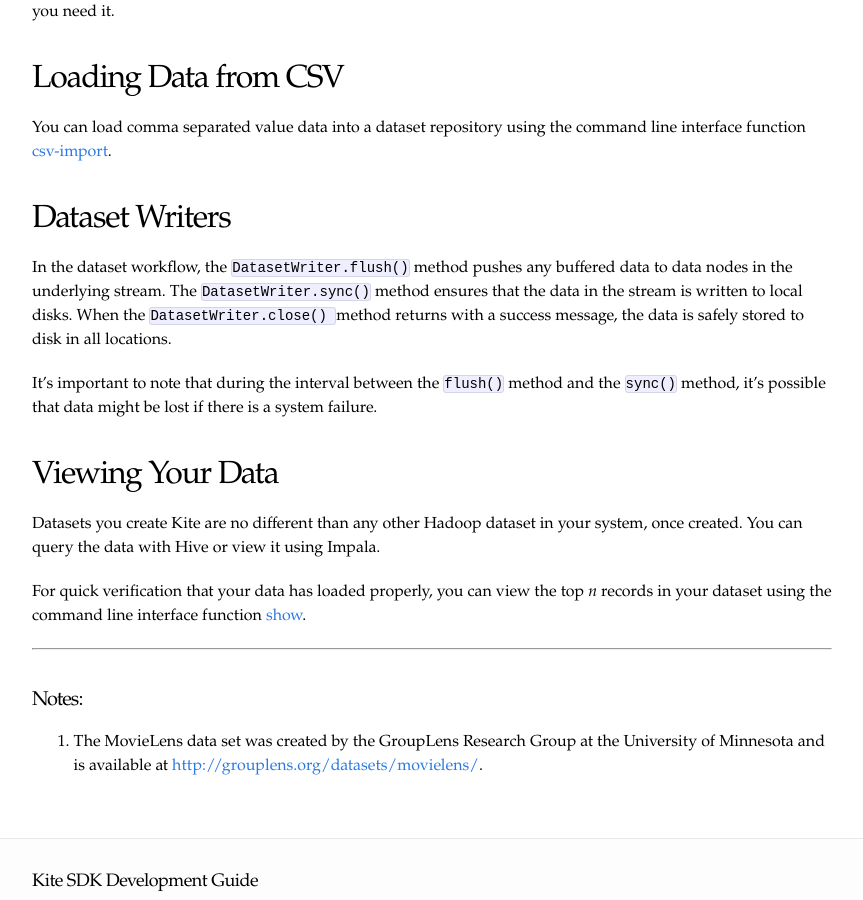
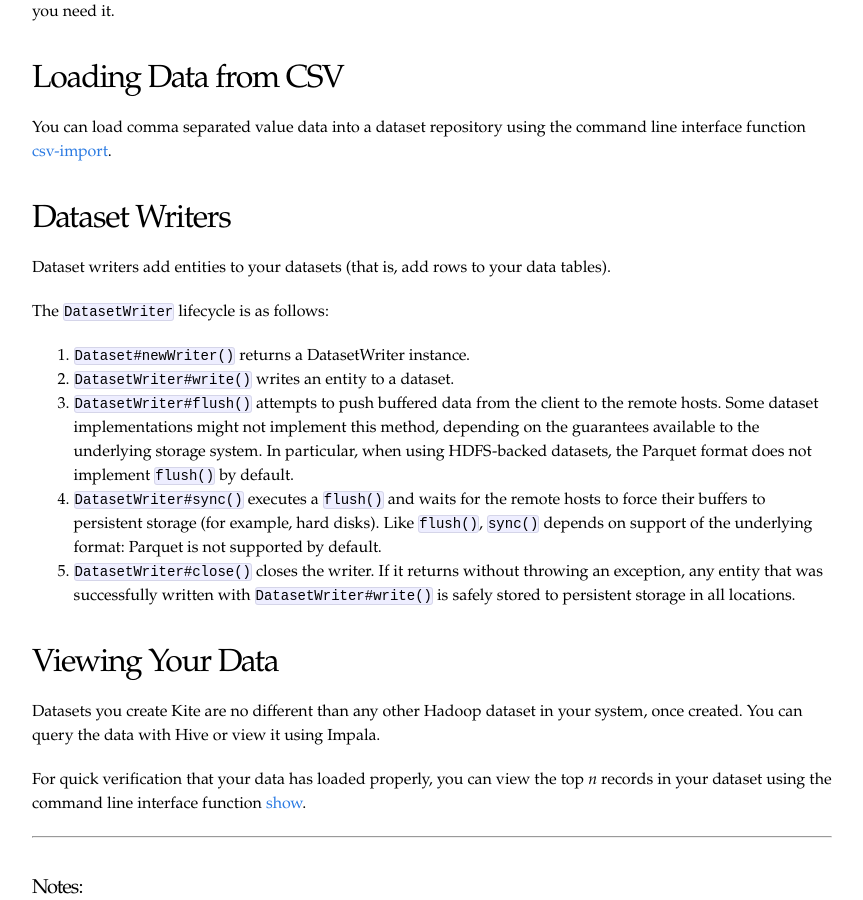
Before and after one commit to kite-sdk/kite-docs, a Jekyll site: the page built from Kite-Data-Module-Overview.md, in a window 1280 px wide and 900 px high, scrolled down 2507 px. Shown: the whole window, without its empty margins (208-1071 px from the left). Built offline with Jekyll 4.4.1, drawn with Linux system fonts in a browser that asks for light colours.

Commit message:
Update DatasetWriter doc.#

```diff
--- a/Kite-Data-Module-Overview.md
+++ b/Kite-Data-Module-Overview.md
@@ -94,9 +94,15 @@ You can load comma separated value data into a dataset repository using the comm
 
 ## Dataset Writers
 
-In the dataset workflow, the `DatasetWriter.flush()` method pushes any buffered data to data nodes in the underlying stream. The `DatasetWriter.sync()` method ensures that the data in the stream is written to local disks. When the `DatasetWriter.close() `method returns with a success message, the data is safely stored to disk in all locations.
+Dataset writers add entities to your datasets (that is, add rows to your data tables).
 
-It's important to note that during the interval between the `flush()` method and the `sync()` method, it's possible that data might be lost if there is a system failure.
+The `DatasetWriter` lifecycle is as follows:
+
+1. `Dataset#newWriter()` returns a DatasetWriter instance.
+2. `DatasetWriter#write()` writes an entity to a dataset.
+3. `DatasetWriter#flush()` attempts to push buffered data from the client to the remote hosts. Some dataset implementations might not implement this method, depending on the guarantees available to the underlying storage system. In particular, when using HDFS-backed datasets, the Parquet format does not implement `flush()` by default.
+4. `DatasetWriter#sync()` executes a `flush()` and waits for the remote hosts to force their buffers to persistent storage (for example, hard disks). Like `flush()`, `sync()` depends on support of the underlying format: Parquet is not supported by default.
+5. `DatasetWriter#close()` closes the writer. If it returns without throwing an exception, any entity that was successfully written with `DatasetWriter#write()` is safely stored to persistent storage in all locations.
 
 <a name="viewing" />
 
```
